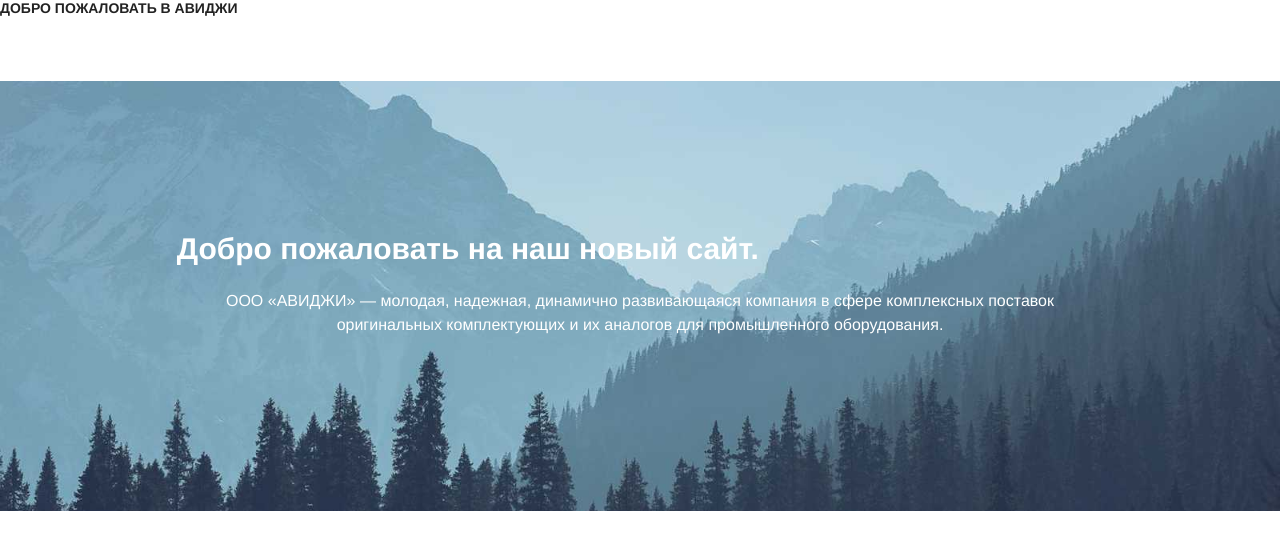
After one commit to ondrosru/Practice-site, a PHP site: template app/pages/home/home.php in a window 1280 px wide. The commit adds this page. Shown: the top 550 px of the page. Run offline with PHP 8.4, Linux system fonts and the light colour scheme; the template is opened without the code that fills it, so the values that code supplies are empty.

Commit message:
Добавлена домашняя страница

```diff
--- /dev/null
+++ b/app/pages/home/home.php
@@ -0,0 +1,11 @@
+<header class="entry-header">
+	<h2 class="entry-title">Добро пожаловать в АВИДЖИ</h2>
+</header>
+<div class="block-cover home-bakcground-image home-bakcground-color ">
+	<div class="d-flex block-cover__inner-container container-fluid justify-content-center">
+		<div class="row col-10 ">
+  			<h1 class="has-text-align-center">Добро пожаловать на наш новый сайт.</h1>
+  			<p class="has-text-align-center">ООО «АВИДЖИ» — молодая, надежная, динамично развивающаяся компания в сфере комплексных поставок оригинальных комплектующих и их аналогов для промышленного оборудования.</p>
+		</div>
+	</div>
+</div>
--- a/index.php
+++ b/index.php
@@ -1,6 +1,5 @@
 <?php
-include_once 'app/components/header.php';
-?>
+include_once 'app/components/header.php';?>
 
 <div class="site-content">
 	<div class="wrap">
--- a/public/css/styles.css
+++ b/public/css/styles.css
@@ -41,6 +41,10 @@ h1 {
 	font-size: 24px;
 	font-size: 1.5rem;
 	font-weight: 300;
+	clear: both;
+	line-height: 1.5em;
+	margin: 0 0 .75em;
+	padding: 1.5em 0 0;
 }
 
 h2 {
@@ -250,6 +254,46 @@ h1:first-child, h2:first-child {
     position: relative;
 }
 
+.block-cover {
+	position: relative;
+	background-size: cover;
+	background-position: 50%;
+	min-height: 430px;
+	height: 100%;
+	width: 100%;
+	display: flex;
+	justify-content: center;
+	align-items: center;
+	padding: 16px;
+}
+
+.block-cover.home-bakcground-color {
+	background-color: #000;
+}
+
+.block-cover.home-bakcground-image {
+	background-image: url("./../images/home_background.jpg");
+}
+
+.block-cover .block-cover__inner-container {
+	width: calc(100% - 70px);
+	z-index: 1;
+	color: #fff;
+}
+
+.entry-title {
+	color: #222;
+	font-size: 14px;
+	font-size: .875rem;
+	font-weight: 800;
+	letter-spacing: .14;
+	text-transform: uppercase;
+}
+
+.has-text-align-center {
+	text-align: center;
+}
+
 @media screen and (min-width: 30em) {
 	body, button, input, select, textarea {
 		font-size: 18px;
```
Also changed, not shown: public/images/home_background.jpg (added).
